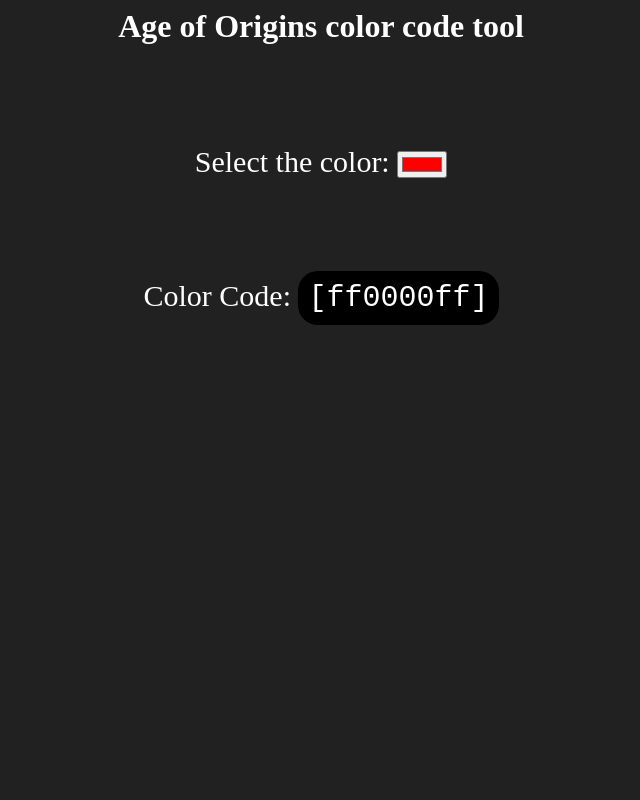
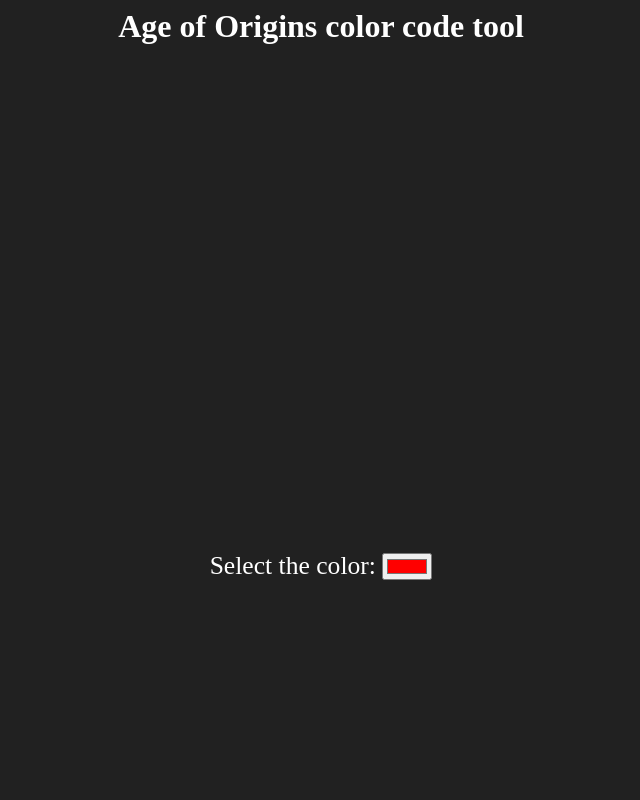
Before and after one commit to cibere/aoo_tools, a plain HTML site: page color_picker.html in a window 1280 px wide. Shown: the top 800 px of the page, without its empty margins (319-959 px from the left). Drawn offline with Linux system fonts and the light colour scheme.

Commit message:
I hate css

```diff
--- a/assets/color_picker.css
+++ b/assets/color_picker.css
@@ -6,10 +6,10 @@
 }
 
 .container {
-    font-size: 30px;
-    margin-top: 100px;
+    font-size: 160%;
+    margin-top: 40%;
 }
 
 .container>p {
-    margin-top: 100px;
+    margin-top: 60%;
 }
```
